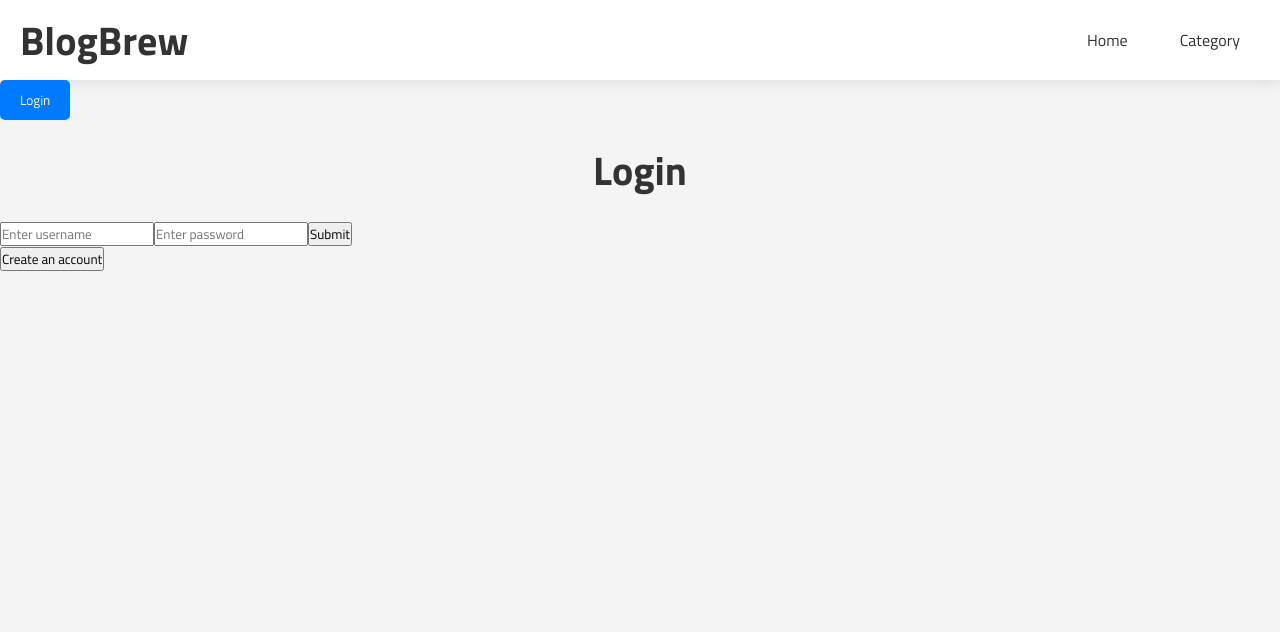
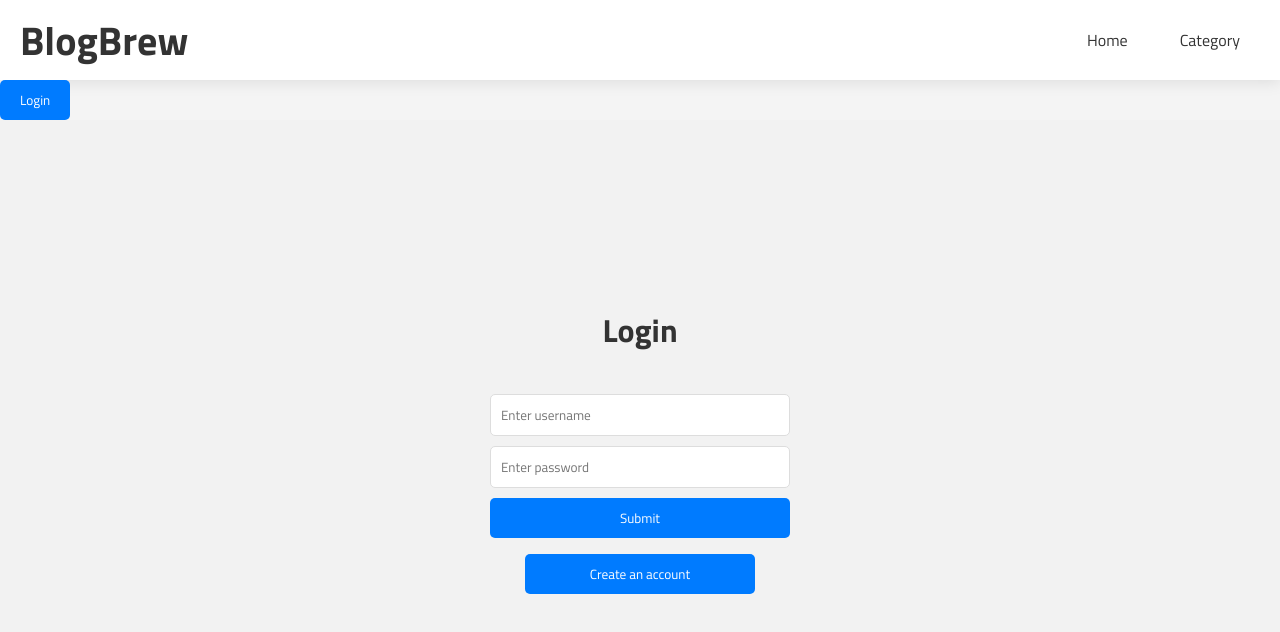
Before and after one commit to yael1019/phase4-project, a React (Create React App) app in the folder client/: page /login in a window 1280 px wide. Shown: the top 632 px of the page. Built offline with nearby package versions, Linux system fonts and the light colour scheme; no server answers.

Commit message:
change css

```diff
--- a/client/src/CreateAccount.css
+++ b/client/src/CreateAccount.css
@@ -3,7 +3,7 @@
     flex-direction: column;
     justify-content: center;
     align-items: center;
-    height: 100vh;
+    height: 80vh;
     background-color: #f2f2f2;
 }
 
--- a/client/src/Login.css
+++ b/client/src/Login.css
@@ -0,0 +1,63 @@
+.login-form {
+    display: flex;
+    flex-direction: column;
+    justify-content: center;
+    align-items: center;
+    height: 80vh;
+    background-color: #f2f2f2;
+}
+
+.login-form h1 {
+    margin-bottom: 20px;
+    font-size: 32px;
+    color: #333;
+}
+
+.login-form form {
+    display: flex;
+    flex-direction: column;
+    /* This makes the input fields stack vertically */
+    align-items: center;
+    width: 100%;
+    max-width: 300px;
+}
+
+.login-form input[type='text'],
+.login-form input[type='password'] {
+    width: 100%;
+    padding: 10px;
+    margin-bottom: 10px;
+    border: 1px solid #ddd;
+    border-radius: 5px;
+}
+
+.login-form input[type='submit'] {
+    width: 100%;
+    padding: 10px;
+    border: none;
+    border-radius: 5px;
+    background-color: #007BFF;
+    color: #fff;
+    cursor: pointer;
+    transition: background-color 0.3s ease-in-out;
+}
+
+.login-form input[type='submit']:hover {
+    background-color: #0056b3;
+}
+
+#create-acct-btn {
+    width: 18%;
+    padding: 10px;
+    border: none;
+    border-radius: 5px;
+    background-color: #007BFF;
+    color: #fff;
+    cursor: pointer;
+    transition: background-color 0.3s ease-in-out;
+    margin-top: 1rem;
+}
+
+#create-acct-btn:hover {
+    background-color: #0056b3;
+}
--- a/client/src/Login.js
+++ b/client/src/Login.js
@@ -26,14 +26,14 @@ function Login({handleLogin}) {
     }
 
   return (
-    <div>
+    <div className='login-form'>
         <h1>Login</h1>
         <form onSubmit={handleSubmit}>
             <input name='username' type='text' placeholder='Enter username' value={ form.username } onChange={ handleChange }/>
             <input name='password' type='password' placeholder='Enter password' value={form.password} onChange={ handleChange }/>
             <input type='submit'/>
         </form>
-        <button onClick={() => navigate('/createAccount')}>Create an account</button>
+        <button id='create-acct-btn' onClick={() => navigate('/createAccount')}>Create an account</button>
     </div>
   )
 }
--- a/client/src/Navbar.css
+++ b/client/src/Navbar.css
@@ -58,6 +58,23 @@ nav a:hover {
     background: #0056b3;
 }
 
+#publish-btn {
+    background: #007BFF;
+    color: #fff;
+    border: none;
+    padding: 10px 20px;
+    border-radius: 5px;
+    cursor: pointer;
+    transition: background-color 0.3s ease;
+    right: 0;
+    position: absolute;
+    top: 9vh;
+    margin: 2rem;
+}
+#publish-btn:hover {
+    background: #0056b3;
+}
+
 @media (max-width: 768px) {
     nav {
         position: fixed;
--- a/client/src/Profile.css
+++ b/client/src/Profile.css
@@ -47,7 +47,7 @@
     /* increase the shadow effect on hover */
 }
 
-.profile-container button:active {
+/* .profile-container button:active {
     background-color: #004085;
     transform: scale(0.95);
-}
+} */
--- a/client/src/Write.js
+++ b/client/src/Write.js
@@ -57,6 +57,7 @@ function Write({ currentUser, articles, setArticles }) {
     return (
         <div>
             <form className='editor' onSubmit={handleSubmit}>
+                <button id='publish-btn'>Publish</button>
                 <input name='title' type='text' placeholder='Enter title' value={form.title} onChange={handleChange}/>
                 {/* <label for='category'>Choose a Category</label> */}
                 <select name='category_id' id='category' value={form.category_id} onChange={handleChange}>
@@ -77,7 +78,6 @@ function Write({ currentUser, articles, setArticles }) {
                     }}
                     name='text'
                 />
-                <button>Publish</button>
             </form>
             {/* <div>
                 <h2>Content</h2>
```
Also changed, not shown: client/src/Write.css (added), 1 other file (tests, documents, lock files or other folders).
